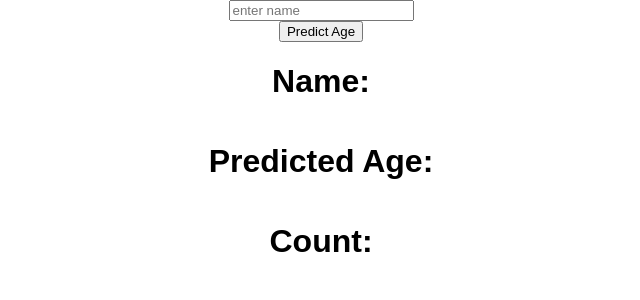
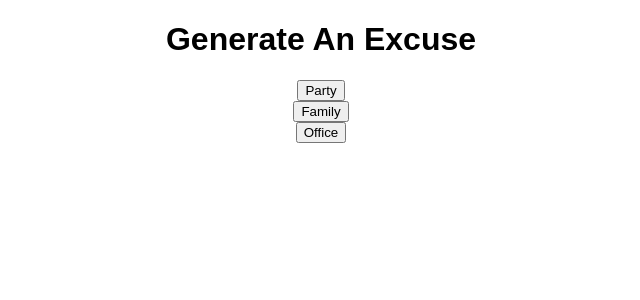
Before and after one commit to RanJets/learning-react, a React (Create React App) app: page / in a window 1280 px wide. Shown: the top 300 px of the page, without its empty margins (319-959 px from the left). Built offline with nearby package versions, Linux system fonts and the light colour scheme.

Commit message:
Update App.js

```diff
--- a/src/App.js
+++ b/src/App.js
@@ -3,25 +3,25 @@
 import { useEffect, useState } from "react";
 
 function App() {
-  const [name, setName] = useState("");
-  const [predictedAge, setPredictedAge] = useState(null); //onother way of initializing an object - 'null'
+  const [category, setCategory] = useState("");
 
-  const fetchData = () => {
-    Axios.get(`https://api.agify.io/?name=${name}`).then((res) => {
-      setPredictedAge(res.data);
-    });
+  const getCategory = (catname) => {
+    Axios.get(`https://excuser.herokuapp.com/v1/excuse/${catname}/`).then(
+      (res) => {
+        setCategory(res.data[0]);
+      }
+    );
   };
+
   return (
-    //question mark basically prevent the object from bricking due to null value
     <div className="App">
-      <input
-        placeholder="enter name"
-        onChange={(event) => setName(event.target.value)}
-      />
-      <button onClick={fetchData}> Predict Age</button>
-      <h1>Name: {predictedAge?.name}</h1>
-      <h1>Predicted Age: {predictedAge?.age} </h1>
-      <h1>Count: {predictedAge?.count}</h1>
+      <h1> Generate An Excuse </h1>
+      <button onClick={() => getCategory("party")}> Party</button>
+      <button onClick={() => getCategory("family")}> Family</button>
+      <button onClick={() => getCategory("office")}> Office </button>
+
+      <p> {category?.excuse} </p>
+      <p> {category?.category} </p>
     </div>
   );
 }
```
